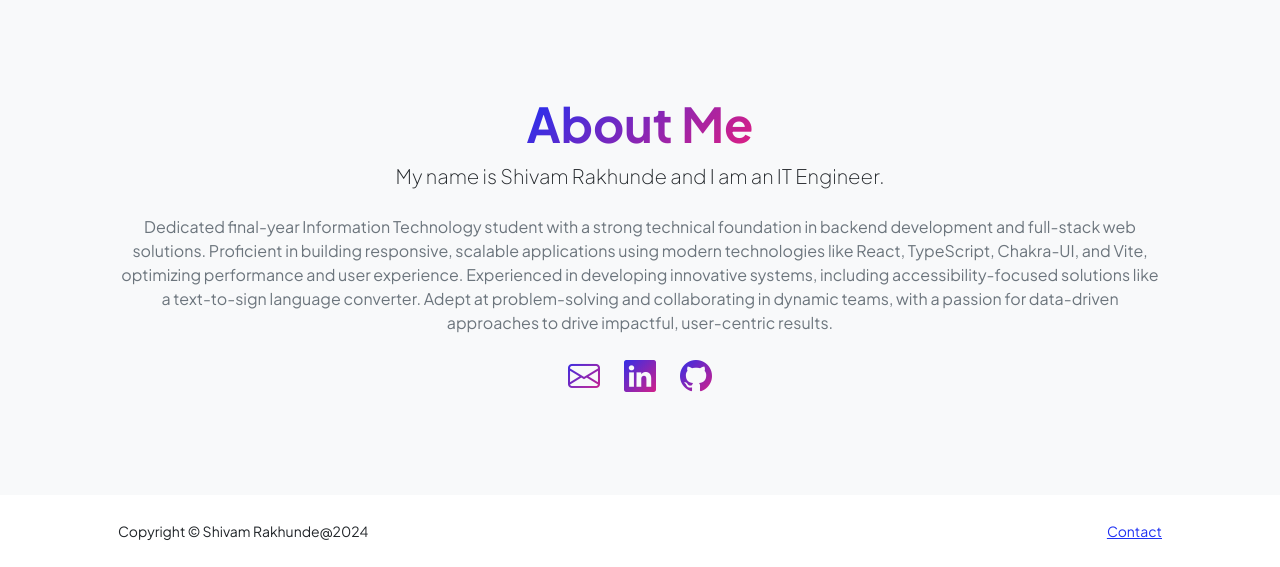
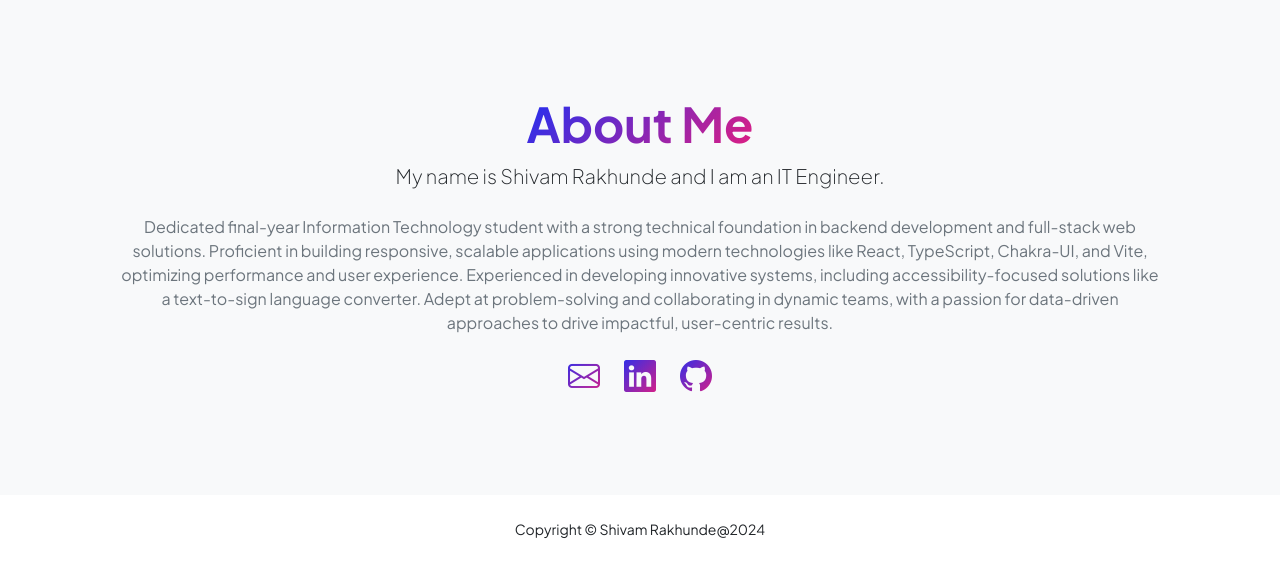
Before and after one commit to shivamrakhunde/Portfolio, a Django app: page / in a window 1280 px wide. Shown: the part 1641-2208 px from the top of the page. After the commit the page ends 2179 px from the top, so only its background shows below. Run offline with Django 4.2, Linux system fonts and the light colour scheme; some libraries are stand-ins or nearby versions.

Commit message:
Update footer.html

```diff
--- a/templates/footer.html
+++ b/templates/footer.html
@@ -1,14 +1,14 @@
 <footer class="bg-white py-4 mt-auto">
     <div class="container px-5">
-        <div class="row align-items-center justify-content-between flex-column flex-sm-row">
+        <div class="row align-items-center justify-content-center flex-column flex-sm-row">
             <div class="col-auto"><div class="small m-0">Copyright &copy; Shivam Rakhunde@2024</div></div>
-            <div class="col-auto">
+            {% comment %} <div class="col-auto"> {% endcomment %}
                 {% comment %} <a class="small" href="#!">Privacy</a>
                 <span class="mx-1">&middot;</span>
                 <a class="small" href="#!">Terms</a> {% endcomment %}
                 {% comment %} <span class="mx-1">&middot;</span> {% endcomment %}
-                <a class="small" href="#about">Contact</a>
-            </div>
+                {% comment %} <a class="small" href="#about">Contact</a> {% endcomment %}
+            {% comment %} </div> {% endcomment %}
         </div>
     </div>
 </footer>
```
